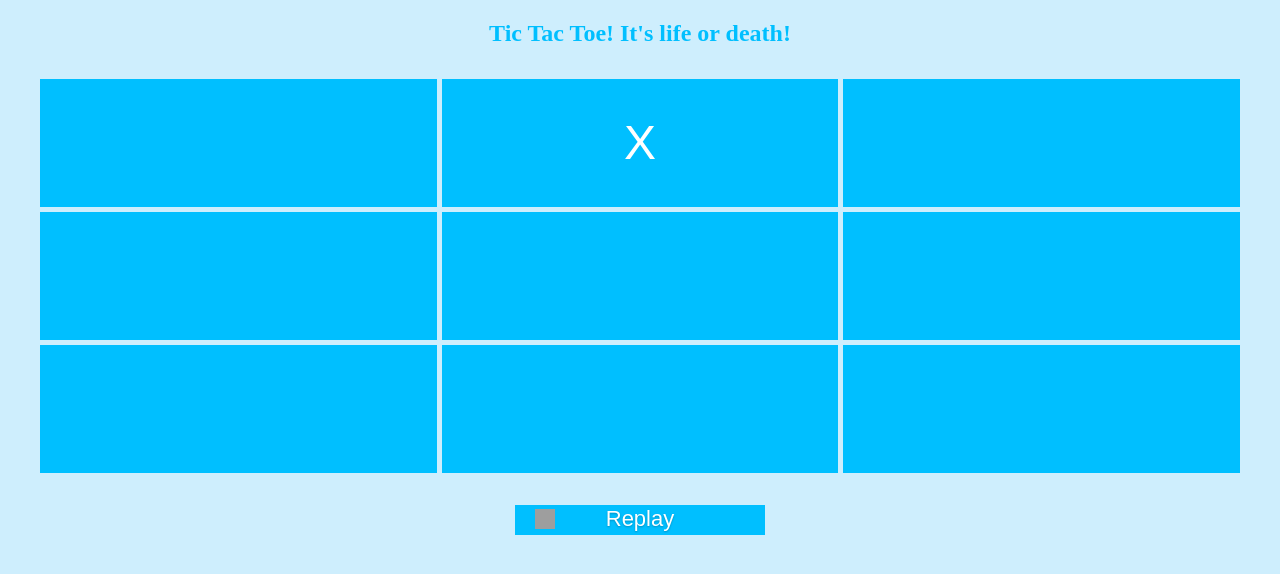
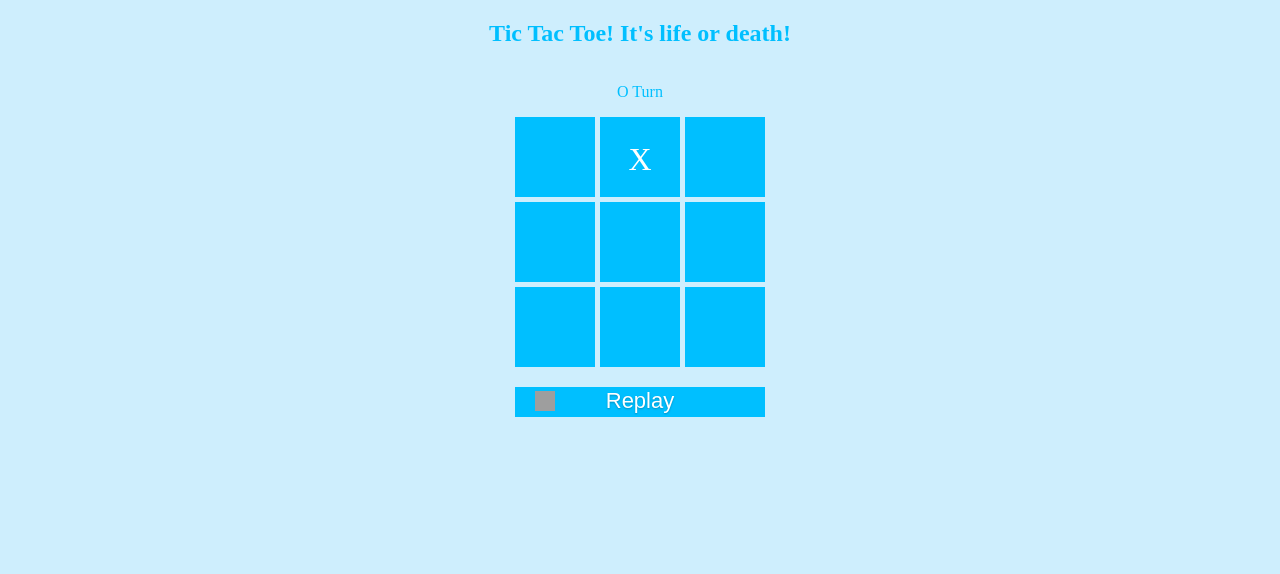
Before and after one commit to AndreeaStirbu/Tic-Tac-Toe, a plain HTML site: page index.html in a window 1280 px wide. Both pictures are taken after a click on the button 639 px from the left and 142 px from the top of the page. Drawn offline with Linux system fonts and the light colour scheme; grey boxes are pictures that could not be loaded.

Commit message:
winning combo changes colour + game status

```diff
--- a/index.html
+++ b/index.html
@@ -5,6 +5,9 @@
     </head>
     <body>
         <h2 id = "title">Tic Tac Toe! It's life or death!</h2>
+        <div id="status">
+            <p id="game-status">X Turn</p>
+        </div>
         <div class="container" id="container"></div>
         <button id = "reload" onClick="window.location.reload();">
             <img class="icon" src="https://htmlacademy.ru/assets/icons/reload-6x-white.png"> Replay</button>
--- a/main.js
+++ b/main.js
@@ -1,5 +1,7 @@
 var currentUser = 'X';
 let hasWon = false;
+
+var gameStatus = document.querySelector("#game-status");
 
 var container = document.getElementById("container");
 var cell1 = document.createElement("div");
@@ -31,18 +33,19 @@ for(i = 0; i < 3; i++) {
     var button = document.createElement("button");
     button.classList.add("choice");
     cellsMatrix[i][j].appendChild(button);
-    button.onclick = function() {displayOption(this, row, column);}
+    button.onclick = function() {displayOption(row, column);}
   }
 }
 
 //Add the document fragment to the div container
 container.appendChild(frag);
 
-function displayOption(elem, row, column) {
-  if(elem.innerHTML == "" && !hasWon) { //maybe disable button
-    elem.textContent = currentUser;
+function displayOption(row, column) {
+  if(cellsMatrix[row][column].textContent == "" && !hasWon) { //maybe disable button
+    cellsMatrix[row][column].textContent = currentUser;
     currentUser = currentUser == 'X' ? 'O' : 'X';
-    checkWinningCondition(row, column, elem);
+    gameStatus.textContent = currentUser + " Turn";
+    checkWinningCondition(row, column, cellsMatrix[row][column]);
   }
 }
 
@@ -53,38 +56,68 @@ function checkWinningCondition(row, column, elem){
   let strikeDiagLR = 1;
   let strikeDiagRL = 1;
 
+  let winningRow = new Array(3);
+  let winningCol = new Array(3);
+  let winningDiagLR = new Array(3);
+  let winningDiagRL = new Array(3);
+
   for(i = 0; i < 3; i++) {
     if(cellsMatrix[i][i].textContent == elem.textContent){
       strikeDiagLR++;
+      winningDiagLR.push(cellsMatrix[i][i]);
     }
 
     for(j = 0; j < 3; j++){
       if(cellsMatrix[i][j].textContent == elem.textContent){
         strikeRow++;
+        winningRow.push(cellsMatrix[i][j]);
       }
       if(cellsMatrix[j][i].textContent == elem.textContent){
         strikeCol++;
+        winningCol.push(cellsMatrix[j][i]);
       }
     }
 
     if(cellsMatrix[i][j-1-i].textContent == elem.textContent){
       strikeDiagRL++;
+      winningDiagRL.push(cellsMatrix[i][j-1-i]);
     }
 
-    if(strikeRow == 4 || strikeCol == 4) {
-      console.log("Winning");
-      alert(elem.textContent + " Wins!");
-      hasWon = true;
+    if(strikeRow == 4) {
+      setStatusToWin(text);
+      updateGameBoard(winningRow);
+      break;
+    }
+
+    if(strikeCol == 4) {
+      setStatusToWin(text);
+      updateGameBoard(winningCol);
       break;
     }
 
     strikeRow = 1;
     strikeCol = 1;
+
+    winningRow.length = 0;
+    winningCol.length = 0;
   }
 
-  if(!hasWon && (strikeDiagLR == 4 || strikeDiagRL == 4)) {
-    hasWon = true;
-    console.log("Winning");
-    alert(elem.textContent + " Wins!");
+  if(strikeDiagLR == 4) {
+    setStatusToWin(text);
+    updateGameBoard(winningDiagLR);
+  }
+
+  if(strikeDiagRL == 4) {
+    setStatusToWin(text);
+    updateGameBoard(winningDiagRL);
   }
 }
+
+function setStatusToWin(text){
+  gameStatus.textContent = text + " Wins!";
+  hasWon = true;
+}
+
+function updateGameBoard(winningArray){
+ winningArray.forEach(cell => cell.classList.add("winning-cells"));
+}
--- a/style.css
+++ b/style.css
@@ -5,8 +5,9 @@ body {
 }
 
 .container {
-    /*height: 90vh;*/
-    margin: 2rem;
+    height: 250px;
+    width: 250px;
+    margin: auto auto;
     display: grid;
     grid-template-columns: 1fr 1fr 1fr;
     grid-template-rows: 1fr 1fr 1fr;
@@ -15,10 +16,11 @@ body {
   .cell {
     color: white;
     background: deepskyblue;
-    font-size: 3rem;
+    font-size: 2rem;
     text-align: center;
-    padding: 4rem;
+    padding: 1.5rem;
     position: relative;
+    overflow: hidden;
   }
 .choice {
     background-color: Transparent;
@@ -81,3 +83,22 @@ box-shadow: none;
 #reload:hover .icon {
   transform: rotate(360deg) scale(1.2);
 }
+
+
+#status {
+  overflow: hidden;
+  height: 50px;
+  width: 250px;
+  margin-left: auto;
+  margin-right: auto;
+  margin-top: 0;
+}
+
+#game-status {
+  text-align: center;
+  color: deepskyblue;
+}
+
+.winning-cells {
+  color: rgb(9, 99, 129);
+}
```
